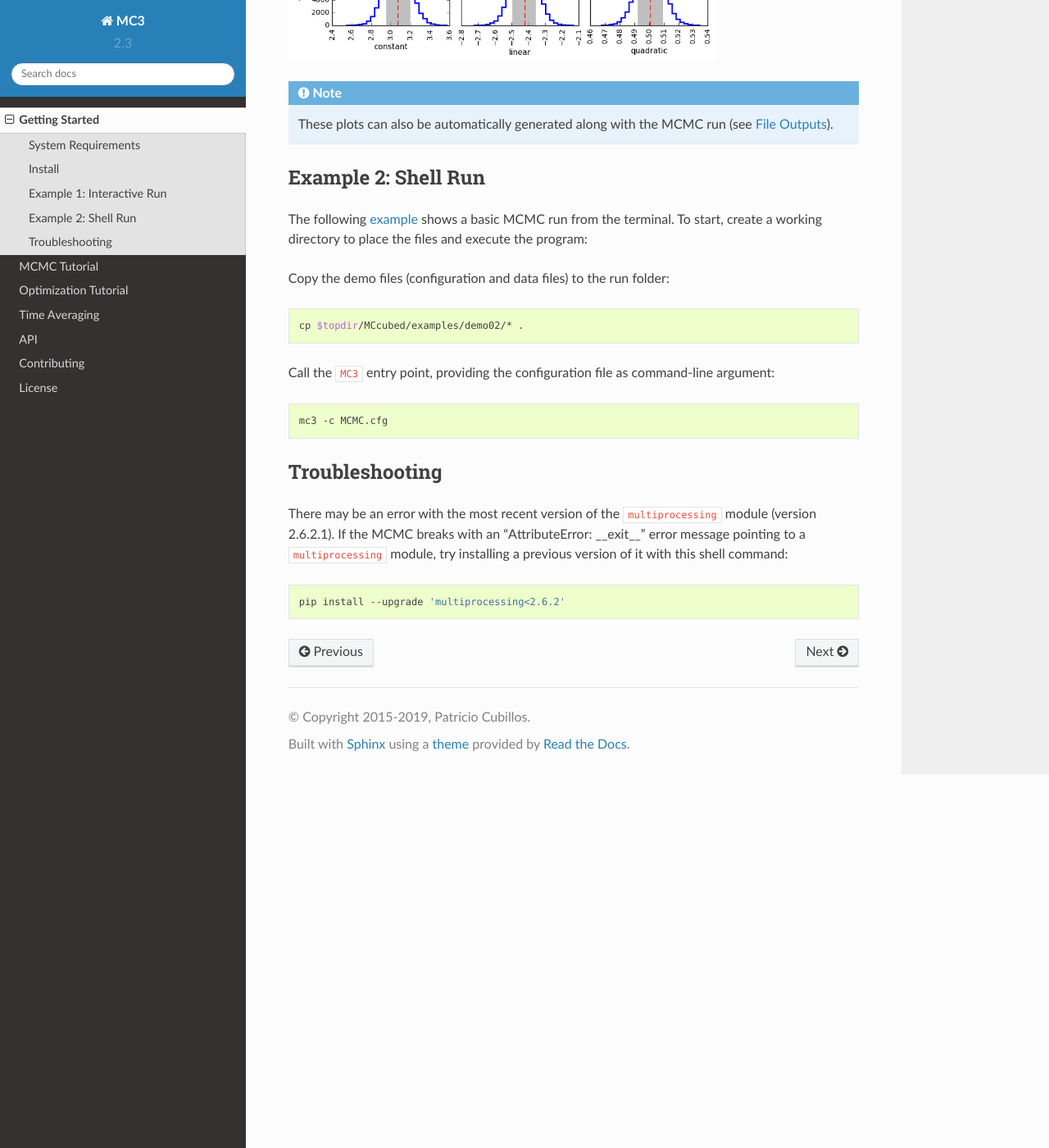
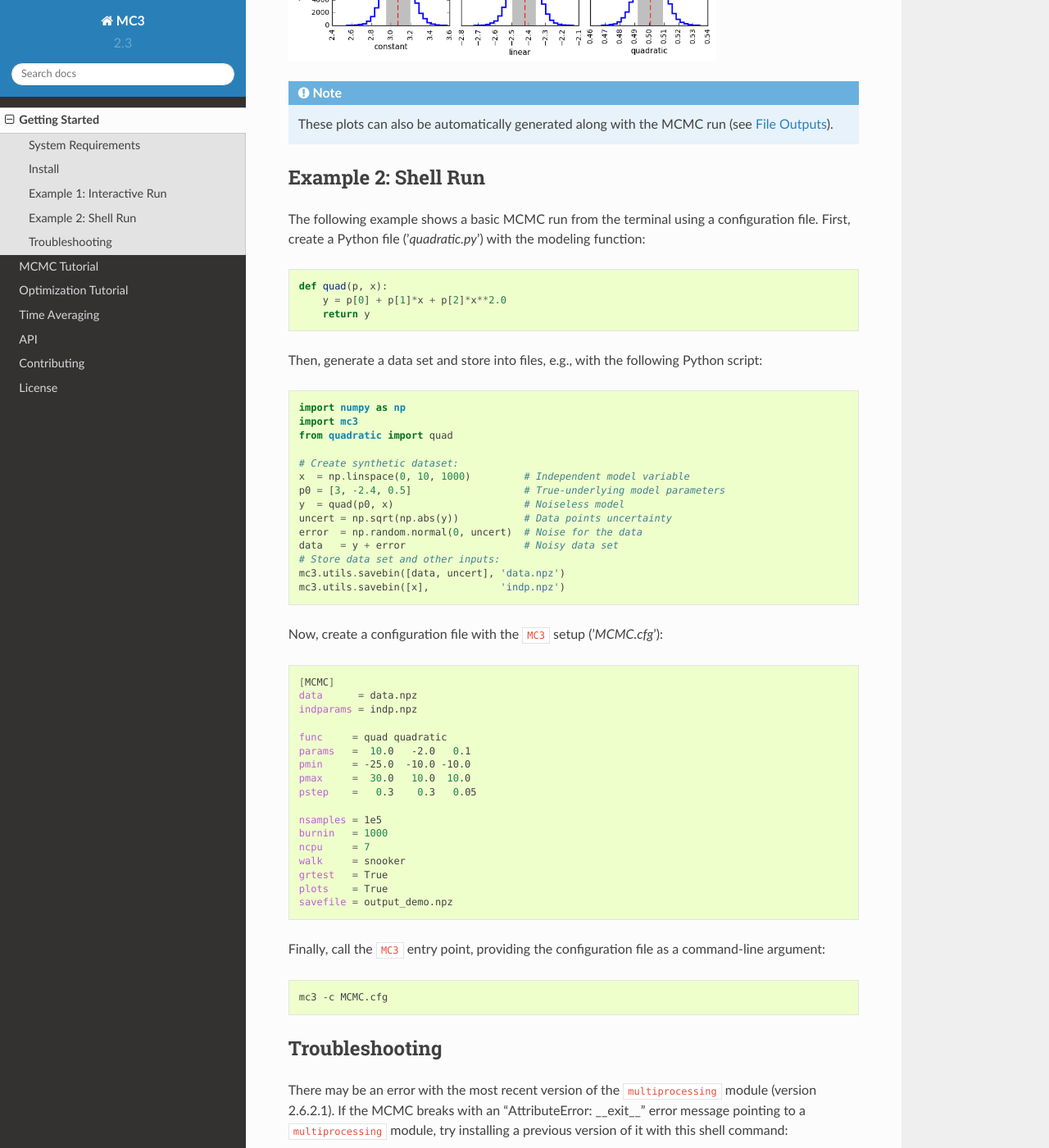
Before and after one commit to pcubillos/mc3, a Sphinx documentation site: the page built from docs/getstarted.rst, in a window 1280 px wide and 1400 px high, scrolled down 4661 px. Shown: the whole window at 82% size. Built offline with Sphinx 7.4.7 and the Read the Docs theme 2.0.0, drawn with Linux system fonts in a browser that asks for light colours; some of the changed text lies outside the part shown.

Commit message:
Updated getting-started docs.

```diff
--- a/docs/getstarted.rst
+++ b/docs/getstarted.rst
@@ -25,7 +25,7 @@
 
 .. code-block:: shell
 
-    pip install mccubed
+    pip install mc3
 
 Or alternatively, clone the repository to your local machine with the
 following terminal commands:
@@ -33,8 +33,8 @@
 .. code-block:: shell
 
     # Clone the repository to your working directory:
-    git clone https://github.com/pcubillos/mccubed/
-    cd MCcubed
+    git clone https://github.com/pcubillos/mc3
+    cd mc3
     python setup.py install
 
 
@@ -42,21 +42,19 @@
 
 .. code-block:: python
 
-    import mccubed as mc3
+    import mc3
     help(mc3.mcmc)
 
 Example 1: Interactive Run
 --------------------------
 
-The following `example
-<https://github.com/pcubillos/MCcubed/blob/master/examples/demo01/demo01.py>`_
-shows a basic MCMC run from the Python interpreter, for a
-quadratic-polynomial fit to a noisy dataset:
+The following example shows a basic MCMC run from the Python
+interpreter, for a quadratic-polynomial fit to a noisy dataset:
 
 .. code-block:: python
 
     import numpy as np
-    import MCcubed as mc3
+    import mc3
 
     def quad(p, x):
         """
@@ -166,8 +164,8 @@
 
 .. code-block:: python
 
-   import MCcubed.plots as mp
-   import MCcubed.utils as mu
+   import mc3.plots as mp
+   import mc3.utils as mu
 
    # Output dict contains entire sample (Z), need to remove burn-in:
    posterior, Zchain, Zmask = mu.burn(mc3_results)
@@ -202,28 +200,66 @@
 
 
 .. note:: These plots can also be automatically generated along with the
-          MCMC run (see `File Outputs
-          <http://pcubillos.github.io/MCcubed/tutorial.html#file-outputs>`_).
-
+          MCMC run (see :ref:`file-outputs`).
 
 Example 2: Shell Run
 --------------------
 
-The following `example
-<https://github.com/pcubillos/MCcubed/blob/master/examples/demo02/>`_
-shows a basic MCMC run from the terminal.  To start, create a working
-directory to place the files and execute the program:
+The following example shows a basic MCMC run from the terminal using a
+configuration file.
+First, create a Python file ('*quadratic.py*') with the modeling function:
 
+.. code-block:: python
 
-Copy the demo files (configuration and data files) to the run folder:
+    def quad(p, x):
+        y = p[0] + p[1]*x + p[2]*x**2.0
+        return y
+
+Then, generate a data set and store into files, e.g., with the
+following Python script:
+
+.. code-block:: python
+
+    import numpy as np
+    import mc3
+    from quadratic import quad
+
+    # Create synthetic dataset:
+    x  = np.linspace(0, 10, 1000)         # Independent model variable
+    p0 = [3, -2.4, 0.5]                   # True-underlying model parameters
+    y  = quad(p0, x)                      # Noiseless model
+    uncert = np.sqrt(np.abs(y))           # Data points uncertainty
+    error  = np.random.normal(0, uncert)  # Noise for the data
+    data   = y + error                    # Noisy data set
+    # Store data set and other inputs:
+    mc3.utils.savebin([data, uncert], 'data.npz')
+    mc3.utils.savebin([x],            'indp.npz')
+
+Now, create a configuration file with the ``MC3`` setup ('*MCMC.cfg*'):
 
 .. code-block:: shell
 
-   cp $topdir/MCcubed/examples/demo02/* .
+    [MCMC]
+    data      = data.npz
+    indparams = indp.npz
+
+    func     = quad quadratic
+    params   =  10.0   -2.0   0.1
+    pmin     = -25.0  -10.0 -10.0
+    pmax     =  30.0   10.0  10.0
+    pstep    =   0.3    0.3   0.05
+
+    nsamples = 1e5
+    burnin   = 1000
+    ncpu     = 7
+    walk     = snooker
+    grtest   = True
+    plots    = True
+    savefile = output_demo.npz
 
 
-Call the ``MC3`` entry point, providing the configuration file as
-command-line argument:
+Finally, call the ``MC3`` entry point, providing the configuration file as
+a command-line argument:
 
 .. code-block:: shell
 
--- a/docs/mctutorial.rst
+++ b/docs/mctutorial.rst
@@ -507,7 +507,7 @@
 which has to have a small variance compared to the posterior.
 For further information see [terBraak2006]_.
 
-
+.. _file-outputs:
 
 File Outputs
 ^^^^^^^^^^^^
```
